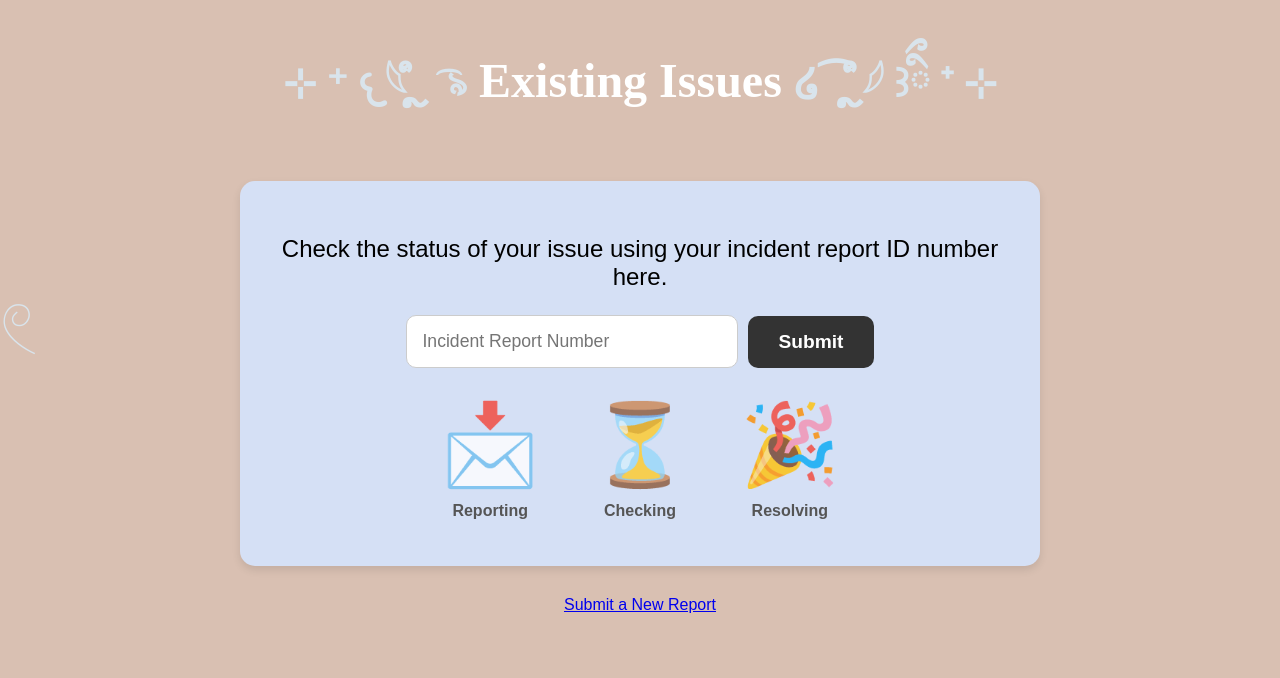
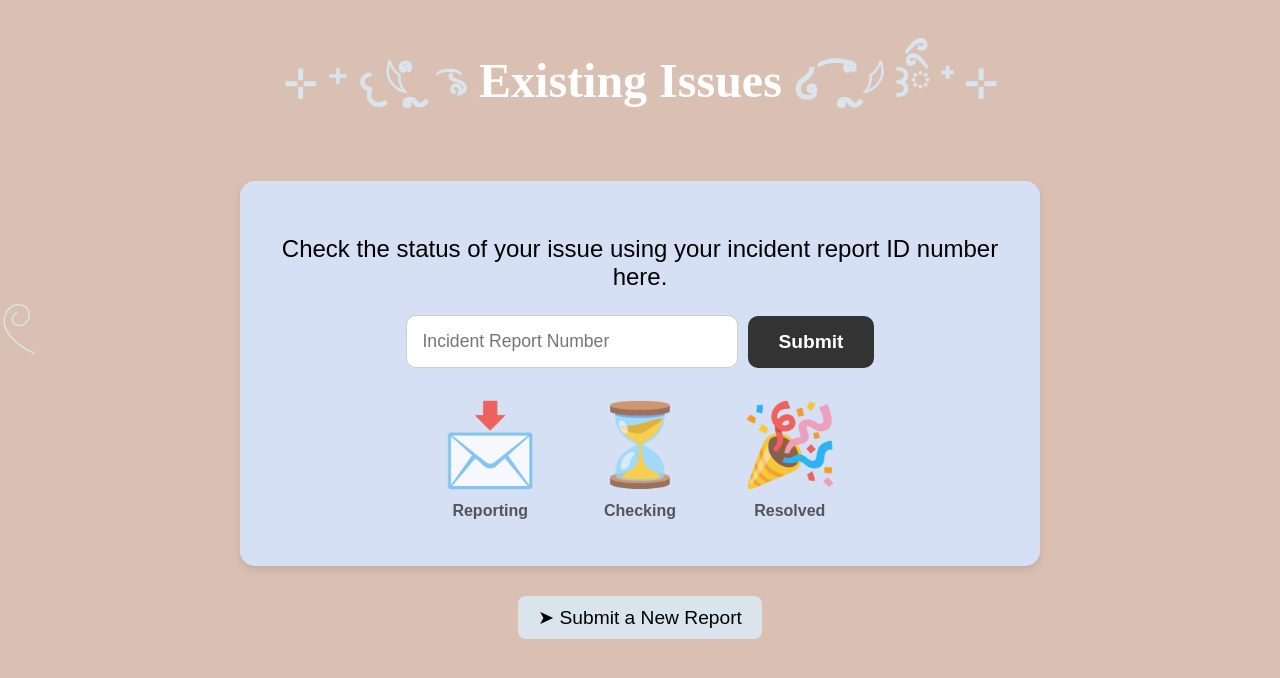
Before and after one commit to thzhu520/307-proj-1, a website: page frontend/anon/existing-issues.html in a window 1280 px wide. Shown: the part 102-780 px from the top of the page. Drawn offline with nearby package versions, Linux system fonts and the light colour scheme; a web font is replaced by a local one.

Commit message:
updated issues.css and exisiting issues html

```diff
--- a/frontend/anon/existing-issues.html
+++ b/frontend/anon/existing-issues.html
@@ -16,15 +16,13 @@
         <span class="star small left">‧₊˚</span>
         <span class="star medium left">𓏲</span>
         <span class="star large left">⋅♡</span>
-        <span class="star small left">𓂃 ࣪ ִֶָ</span>
-        <span class="star medium left">ָ☾.</span>
+
 
         <!-- Stars originating from the right -->
-        <span class="star small left">‧₊˚</span>
-        <span class="star medium left">𓏲</span>
-        <span class="star large left">⋅♡</span>
-        <span class="star small left">𓂃 ࣪</span>
-        <span class="star medium left">ָ☾</span>
+        <span class="star small right">‧₊˚</span>
+        <span class="star medium right">𓏲</span>
+        <span class="star large right">⋅♡</span>
+
     </div>
 
     <!-- Navbar -->
@@ -70,7 +68,7 @@
                     </div>
                     <div class="icon-item" id="resolving">
                         <span class="icon">🎉</span>
-                        <p>Resolving</p>
+                        <p>Resolved</p>
                     </div>
                 </div>
 
@@ -88,9 +86,7 @@
 
             <!-- Call-to-Action -->
             <div class="cta">
-                <p>
-                    <a href="submit-report.html">Submit a New Report</a>
-                </p>
+                <a href="submit-report.html" class="cta-button">➤ Submit a New Report</a>
             </div>
         </div>
     </main>
--- a/frontend/anon/issues.css
+++ b/frontend/anon/issues.css
@@ -338,3 +338,26 @@ body {
         opacity: 1;
     }
 }
+
+
+/* CTA Button Styling */
+.cta {
+    text-align: center; /* Center align the button */
+    margin-top: 20px; /* Add spacing from the content above */
+}
+
+.cta-button {
+    display: inline-block; /* Makes it behave like a button */
+    background-color: #D9E4EC; /* Button background color */
+    color: #000000; /* Text color */
+    font-size: 1.2rem; /* Adjust the font size */
+    padding: 10px 20px; /* Padding for the button */
+    text-decoration: none; /* Remove underline */
+    border-radius: 8px; /* Rounded corners */
+    transition: background-color 0.3s, transform 0.2s; /* Smooth transitions */
+}
+
+.cta-button:hover {
+    background-color: #cae1f1; /* Darker color on hover */
+    transform: scale(1.05); /* Slightly enlarge on hover */
+}
```
